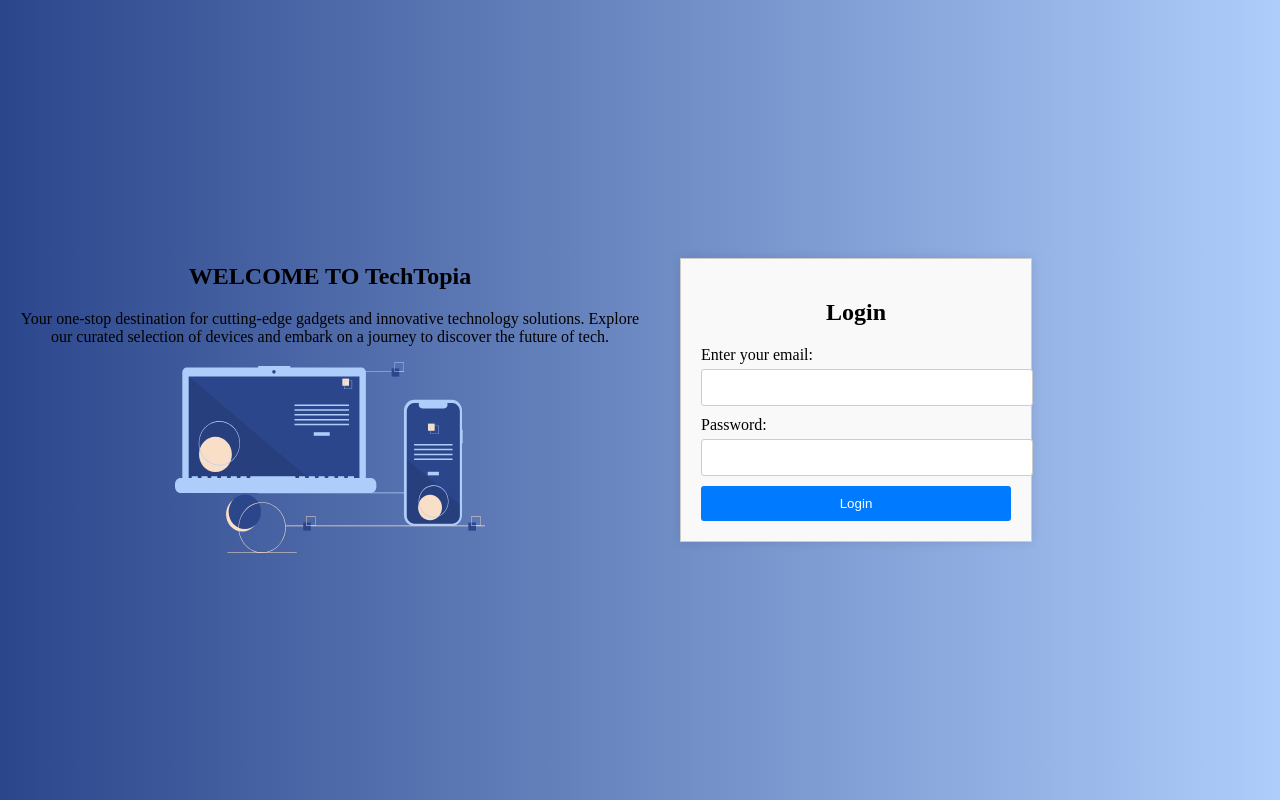
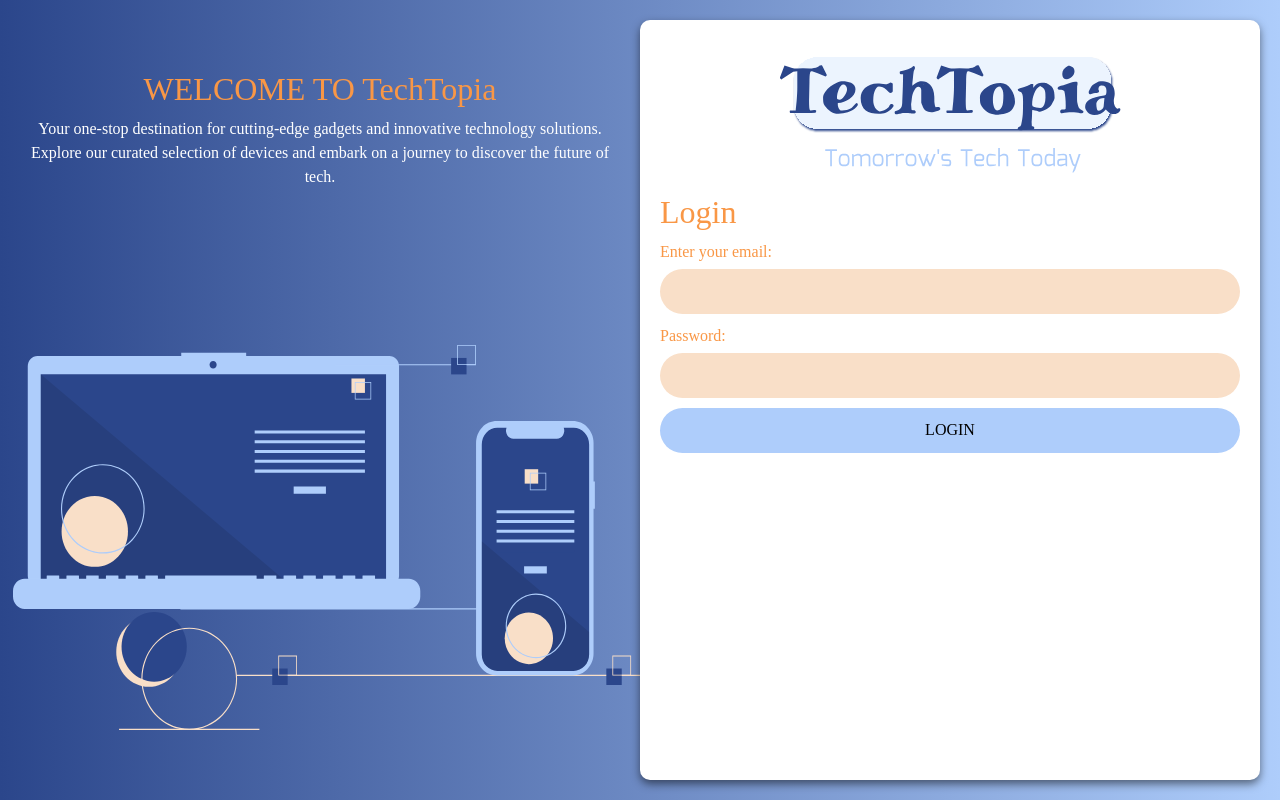
Before and after one commit to AsiminaK/Techtopia, a plain HTML site: page Techtopia/Login.html in a window 1280 px wide. Drawn offline with Linux system fonts and the light colour scheme; a web font is replaced by a local one.

Commit message:
Added scss - fixed wong classes variables

```diff
--- a/Techtopia/Login.html
+++ b/Techtopia/Login.html
@@ -3,26 +3,31 @@
 <head>
     <meta charset="UTF-8">
     <title>Login Page</title>
-    <link rel="stylesheet" type="text/css" href="styles/login.css">
+    <link href='https://fonts.googleapis.com/css?family=Marmelad' rel='stylesheet'>
+    <link rel="stylesheet" type="text/css" href="styles/login_register.css">
+    <link rel="stylesheet" type="text/css" href="styles/bootstrap.css">
 </head>
 <body>
-    <div class="container">
-        <div class="left-part">
-            <h2>WELCOME TO TechTopia</h2>
-            <p>Your one-stop destination for cutting-edge gadgets and innovative technology solutions. Explore our curated selection of devices and embark on a journey to discover the future of tech.</p>
-            <img src="images/loginImage.svg" alt="TechTopia Image">
+    <div id="techTopia-login-page">
+        <div class="left-login-part">
+            <div class="login-title">
+                <h2>WELCOME TO TechTopia</h2>
+                <p>Your one-stop destination for cutting-edge gadgets and innovative technology solutions. Explore our curated selection of devices and embark on a journey to discover the future of tech.</p>
+            </div>
+            <img class="login-img" src="images/loginImage.svg" alt="TechTopia Image">
         </div>
-        <div class="right-part">
-            <div class="panel">
+        <div class="right-login-part">
+            <div class="panel techtopia-login-panel">
+                <div class="text-center"><img class="logo-img" src="images/logo.svg" alt="TechTopia"></div>
                 <h2>Login</h2>
                 <form action="" method="POST">
                     <label for="email">Enter your email:</label>
-                    <input type="email" id="email" name="email">
+                    <input class="login-input" type="email" id="email" name="email">
 
                     <label for="password">Password:</label>
-                    <input type="password" id="password" name="password" required>
+                    <input class="login-input" type="password" id="password" name="password" required>
 
-                    <input type="submit" value="Login">
+                    <button class="login-btn">LOGIN</button>
                 </form>
             </div>
         </div>
--- a/Techtopia/styles/login.css
+++ /dev/null
@@ -1,72 +0,0 @@
-body {
-    margin: 0;
-    padding: 0;
-    background: linear-gradient(90deg, rgba(43, 70, 139, 1) 0%, rgba(174, 205, 251, 1) 100%);
-    box-sizing: border-box;
-    overflow: hidden; /* Prevent scrollbars */
-}
-
-.container {
-    display: flex;
-    justify-content: space-around;
-    align-items: center;
-    height: 100vh;
-    overflow: auto; /* Prevent scrollbars */
-}
-
-.left-part {
-    flex: 1;
-    padding: 20px;
-    text-align: center;
-}
-
-.right-part {
-    flex: 1;
-    /*padding: 20px;*/
-}
-
-img {
-    width: 50%;
-    max-width: 400px; /* Adjust this value as needed */
-}
-
-.panel {
-    width: 50%;
-    padding: 20px;
-    margin: 20px;
-    border: 1px solid #ccc;
-    background-color: #f9f9f9;
-    box-shadow: 0 0 10px rgba(0, 0, 0, 0.1);
-}
-
-h2 {
-    text-align: center;
-}
-
-label {
-    display: block;
-    margin-bottom: 5px;
-}
-
-input[type="email"],
-input[type="password"] {
-    width: 100%;
-    padding: 10px;
-    margin-bottom: 10px;
-    border: 1px solid #ccc;
-    border-radius: 3px;
-}
-
-input[type="submit"] {
-    width: 100%;
-    padding: 10px;
-    background-color: #007BFF;
-    border: none;
-    color: white;
-    border-radius: 3px;
-    cursor: pointer;
-}
-
-input[type="submit"]:hover {
-    background-color: #0056b3;
-}
--- /dev/null
+++ b/Techtopia/styles/login_register.scss
@@ -0,0 +1,106 @@
+$background-primary: linear-gradient(90deg, rgba(43, 70, 139, 1) 0%, rgba(174, 205, 251, 1) 100%);
+$background-secondary: #F9DFC8;
+$color-primary: white;
+$color-secondary: #F99746;
+$color-secondary-light: #F9DFC8;
+$color-third: #AECDFB;
+
+body {
+    margin: 0;
+    padding: 0;
+    background: $background-primary;
+    font-family: Marmelad;
+
+  #techTopia-login-page {
+    display: flex;
+    justify-content: center;
+    align-items: center;
+    height: 100vh;
+
+    .left-login-part {
+      flex: 1;
+      text-align: center;
+      height: 100%;
+      display: flex;
+      flex-direction: column;
+      justify-content: space-around;
+      align-items: end;
+      .login-title {
+        padding: 0 20px 0 20px;
+        > h2 {
+          text-align: center;
+          color: $color-secondary;
+          font-family: 'Marmelad';
+        }
+
+        > p {
+          text-align: center;
+          color: $color-primary;
+          font-family: 'Marmelad';
+        }
+      }
+
+    }
+
+    .right-login-part {
+      flex: 1;
+      height: 100%;
+      display: flex;
+      justify-content: center;
+
+      .techtopia-login-panel {
+        width: 100%;
+        padding: 20px;
+        margin: 20px 20px 20px 0;
+        background-color: white;
+        box-shadow: 0 4px 8px rgba(0, 0, 0, 0.5);
+        border-radius: 10px;
+        font-family: 'Marmelad';
+
+        > h2 {
+          color: $color-secondary;
+        }
+
+        label {
+          display: block;
+          margin-bottom: 5px;
+          color: $color-secondary;
+        }
+
+        .login-input {
+          background-color: $background-secondary;
+          border: 0;
+          border-radius: 100px;
+          height: 45px;
+        }
+
+        .login-btn {
+          background-color: $color-third;
+          border: 0;
+          border-radius: 100px;
+          width: 100%;
+          height: 45px;
+        }
+
+        input[type="email"],
+        input[type="password"] {
+          width: 100%;
+          padding: 10px;
+          margin-bottom: 10px;
+        }
+
+      }
+    }
+  }
+
+  .login-img {
+    width: 98%;
+  }
+
+  .logo-img {
+    width: 70%;
+    padding: 10px;
+  }
+
+
+}
```
Also changed, not shown: Techtopia/images/logo.svg (added), Techtopia/styles/login_register.css (added), 1 other file.
